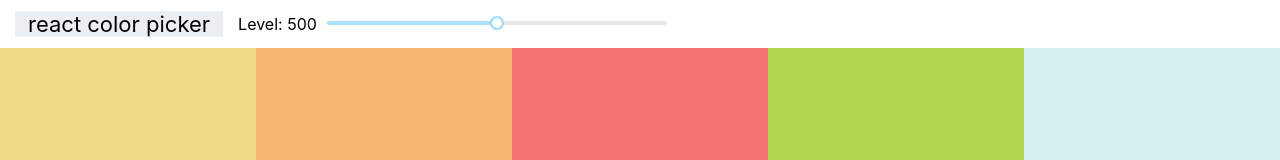
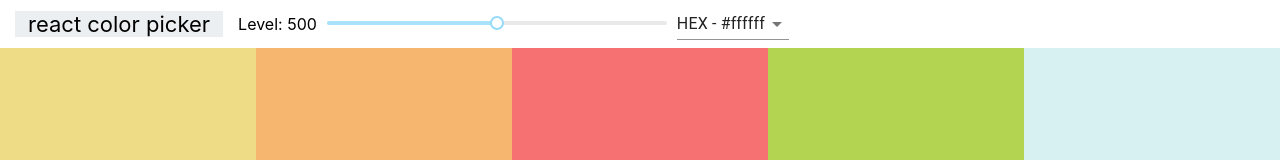
Before and after one commit to iuliancarnaru/color-project, a React (Create React App) app: page / in a window 1280 px wide. Shown: the top 160 px of the page. Built offline with nearby package versions, Linux system fonts and the light colour scheme.

Commit message:
adding materialUI

```diff
--- a/package.json
+++ b/package.json
@@ -3,6 +3,7 @@
   "version": "0.1.0",
   "private": true,
   "dependencies": {
+    "@material-ui/core": "^4.2.0",
     "react": "^16.8.6",
     "react-dom": "^16.8.6",
     "react-scripts": "3.0.1"
--- a/src/Navbar.js
+++ b/src/Navbar.js
@@ -1,11 +1,27 @@
 import React, { Component } from "react";
+import Select from "@material-ui/core/Select";
+import { MenuItem } from "@material-ui/core";
 import Slider from "rc-slider";
 import "rc-slider/assets/index.css";
 import "./Navbar.css";
 
 class Navbar extends Component {
+  constructor(props) {
+    super(props);
+
+    this.state = { format: "hex" };
+    this.handleChange = this.handleChange.bind(this);
+  }
+
+  handleChange(event) {
+    this.setState({ format: event.target.value }, () => {
+      this.props.handleChange(this.state.format);
+    });
+  }
+
   render() {
     const { level, changeLevel } = this.props;
+    const { format } = this.state;
     return (
       <header className="navbar">
         <div className="logo">
@@ -23,6 +39,13 @@
             />
           </div>
         </div>
+        <div className="select-container">
+          <Select value={format} onChange={this.handleChange}>
+            <MenuItem value="hex">HEX - #ffffff</MenuItem>
+            <MenuItem value="rgb">RGB - rgb(255,255,255)</MenuItem>
+            <MenuItem value="rgba">RGBA - rgba(255,255,255, 1.0)</MenuItem>
+          </Select>
+        </div>
       </header>
     );
   }
--- a/src/Palette.js
+++ b/src/Palette.js
@@ -7,25 +7,34 @@
   constructor(props) {
     super(props);
 
-    this.state = { level: 500 };
+    this.state = { level: 500, format: "hex" };
     this.changeLevel = this.changeLevel.bind(this);
+    this.changeFromat = this.changeFromat.bind(this);
   }
 
   changeLevel(level) {
     this.setState({ level });
   }
 
+  changeFromat(value) {
+    this.setState({ format: value });
+  }
+
   render() {
     const { colors } = this.props.palette;
-    const { level } = this.state;
+    const { level, format } = this.state;
 
     const colorBoxes = colors[level].map(color => (
-      <ColorBox background={color.hex} name={color.name} />
+      <ColorBox background={color[format]} name={color.name} />
     ));
 
     return (
       <div className="palette">
-        <Navbar level={level} changeLevel={this.changeLevel} />
+        <Navbar
+          level={level}
+          changeLevel={this.changeLevel}
+          handleChange={this.changeFromat}
+        />
         {/* Navbar */}
         <div className="palette-colors">{colorBoxes}</div>
         {/* Footer */}
```
Also changed, not shown: 1 other file (tests, documents, lock files or other folders).
